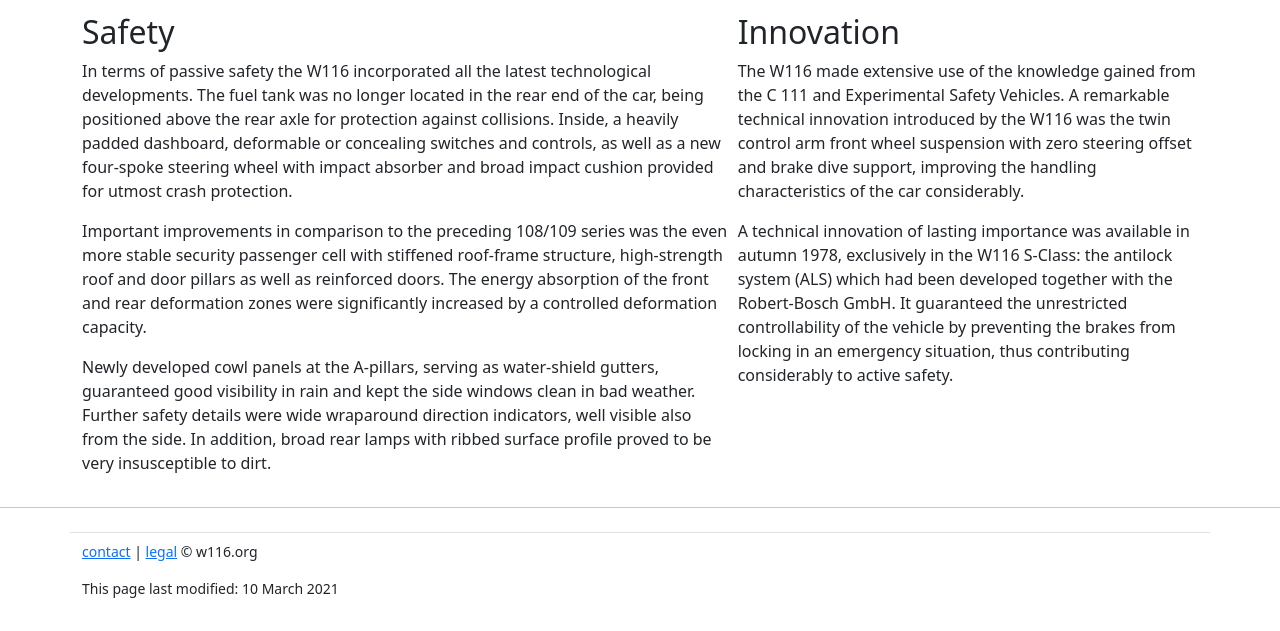
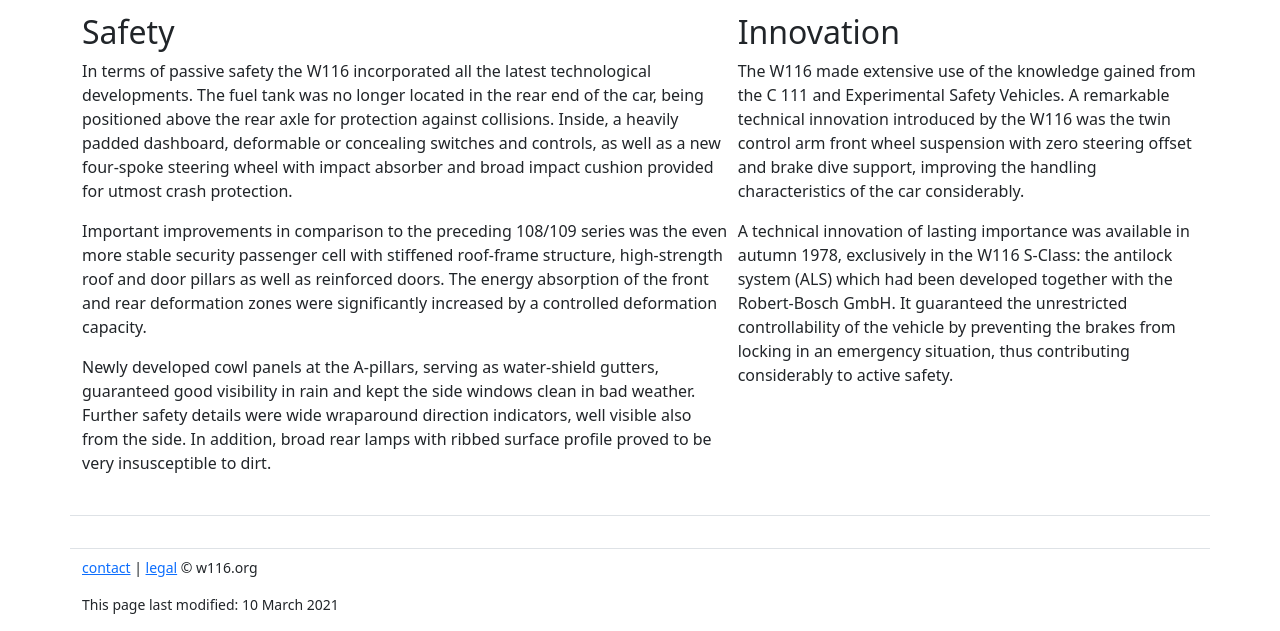
Before and after one commit to W116org/w116org.github.io, a Jekyll site: the page built from index.html, in a window 1280 px wide. Shown: the part 1929-2560 px from the top of the page. Built offline with Jekyll 4.4.1, drawn with Linux system fonts in a browser that asks for light colours.

Commit message:
Update adsense.html

```diff
--- a/_includes/adsense.html
+++ b/_includes/adsense.html
@@ -1,6 +1,4 @@
-<hr>
-
-<div>
+<div class="container pt-2 mt-4 mb-2 border-top">
      <script async src="https://pagead2.googlesyndication.com/pagead/js/adsbygoogle.js"></script>
      <!-- W116 Footer -->
      <ins class="adsbygoogle"
```
